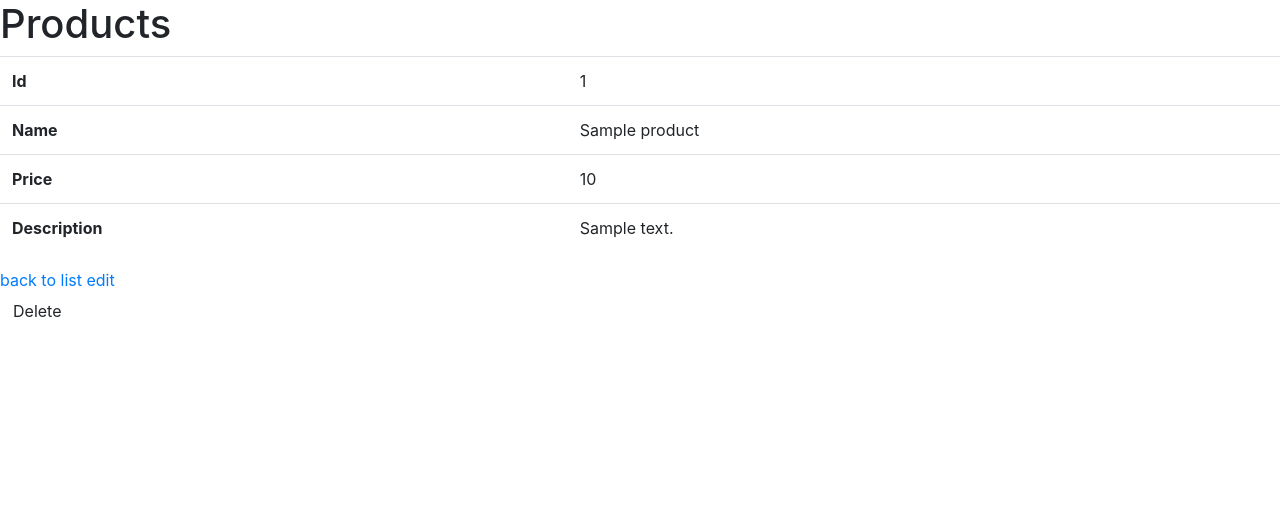
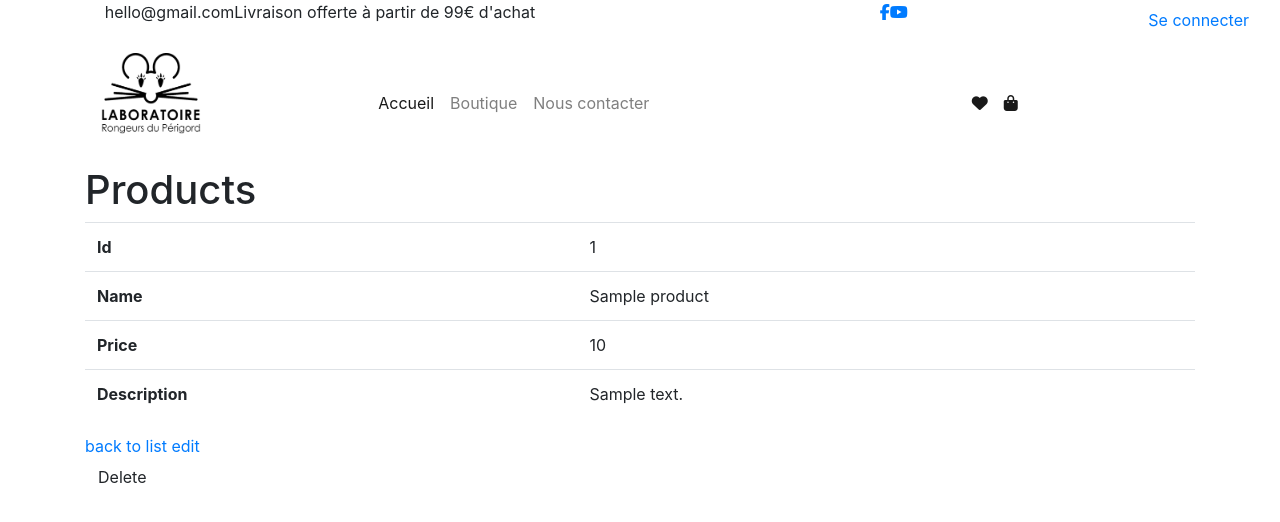
Before and after one commit to Jerem-DEV-lab/laboratoire, a Symfony app: template templates/products/show.html.twig in a window 1280 px wide. Shown: the top 522 px of the page. Run offline with Twig, Linux system fonts and the light colour scheme; the template is opened without the code that fills it: most values are stand-ins (such as "Sample title", 1, 10 or a date in 2020); some libraries are stand-ins or nearby versions.

Commit message:
feat: starting structure for base.html.twig

```diff
--- a/templates/base.html.twig
+++ b/templates/base.html.twig
@@ -3,11 +3,66 @@
     <head>
         <meta charset="UTF-8">
         <link rel="stylesheet" href="https://stackpath.bootstrapcdn.com/bootstrap/4.5.0/css/bootstrap.min.css" integrity="sha384-9aIt2nRpC12Uk9gS9baDl411NQApFmC26EwAOH8WgZl5MYYxFfc+NcPb1dKGj7Sk" crossorigin="anonymous">
+        <script src="https://kit.fontawesome.com/6217500bc9.js" crossorigin="anonymous"></script>
         <title>{% block title %}Laboratoire Rongeurs du Périgord{% endblock %}</title>
         {% block stylesheets %}{% endblock %}
     </head>
     <body>
-        {% block body %}{% endblock %}
+       <div class="container-fluid">
+           <div class="top-bar row">
+               <div class="col-6 d-flex">
+                    <div class="contact-email ml-auto">hello@gmail.com</div>
+                    <div class="flash-messages mr-auto">Livraison offerte à partir de 99€ d'achat</div>
+               </div>
+               <div class="col-6 d-flex">
+                    <a href="#" class="ml-auto">
+                        <i class="fab fa-facebook-f"></i>
+                    </a>
+                    <a href="#" class="mr-auto">
+                        <i class="fab fa-youtube"></i>
+                    </a>
+                   <div>
+                       <a href="#" class="nav-link">Se connecter</a>
+                   </div>
+               </div>
+           </div>
+       </div>
+       <div class="container">
+           <nav class="navbar navbar-expand-lg navbar-light bg-transparent">
+               <a class="navbar-brand navbar-logo" href="{{ path('app_home') }}">
+                   <img src="{{ asset('./assets/images/logo.png') }}" width="100" height="100" class="d-inline-block align-top" alt="logo laboratoire Rongeurs du Périgord">
+               </a>
+               <button class="navbar-toggler" type="button" data-toggle="collapse" data-target="#navbarNav" aria-controls="navbarNav" aria-expanded="false" aria-label="Toggle navigation">
+                   <span class="navbar-toggler-icon"></span>
+               </button>
+               <div class="collapse navbar-collapse" id="navbarNav">
+                   <ul class="navbar-nav m-auto">
+                       <li class="nav-item active">
+                           <a class="nav-link" href="#">Accueil<span class="sr-only">(current)</span></a>
+                       </li>
+                       <li class="nav-item">
+                           <a class="nav-link" href="#">Boutique</a>
+                       </li>
+                       <li class="nav-item">
+                           <a class="nav-link" href="#">Nous contacter</a>
+                       </li>
+                   </ul>
+                   <ul class="navbar-nav m-auto">
+                       <li class="nav-item active">
+                           <a class="nav-link" href="#"><i class="fas fa-heart"></i></a>
+                       </li>
+                       <li class="nav-item">
+                           {# TODO: VOIR POUR DYNAMISER LA CLASSE ACTIVE #}
+                           <a class="nav-link active" href="#">
+                               <i class="fas fa-shopping-bag"></i>
+                           </a>
+                       </li>
+                   </ul>
+               </div>
+           </nav>
+           {% block body %}{% endblock %}
+       </div>
+
         {% block javascripts %}{% endblock %}
         <script src="https://code.jquery.com/jquery-3.5.1.slim.min.js" integrity="sha384-DfXdz2htPH0lsSSs5nCTpuj/zy4C+OGpamoFVy38MVBnE+IbbVYUew+OrCXaRkfj" crossorigin="anonymous"></script>
         <script src="https://cdn.jsdelivr.net/npm/popper.js@1.16.0/dist/umd/popper.min.js" integrity="sha384-Q6E9RHvbIyZFJoft+2mJbHaEWldlvI9IOYy5n3zV9zzTtmI3UksdQRVvoxMfooAo" crossorigin="anonymous"></script>
```
Also changed, not shown: public/assets/images/logo.png (added).
